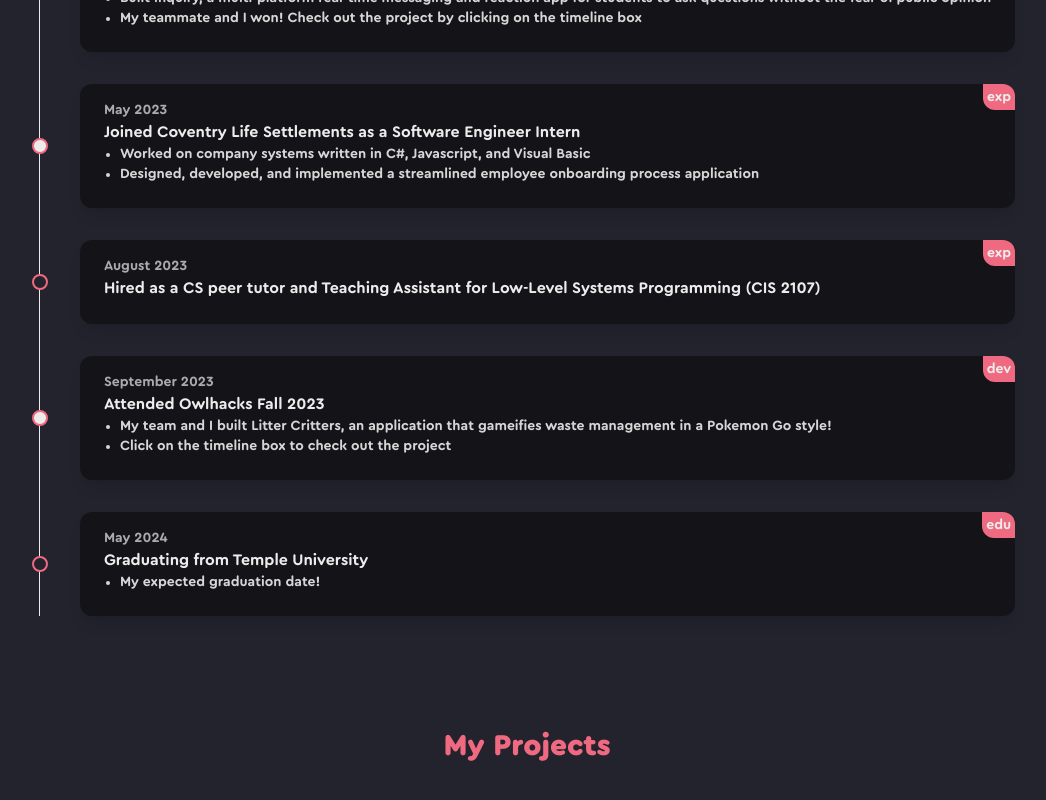
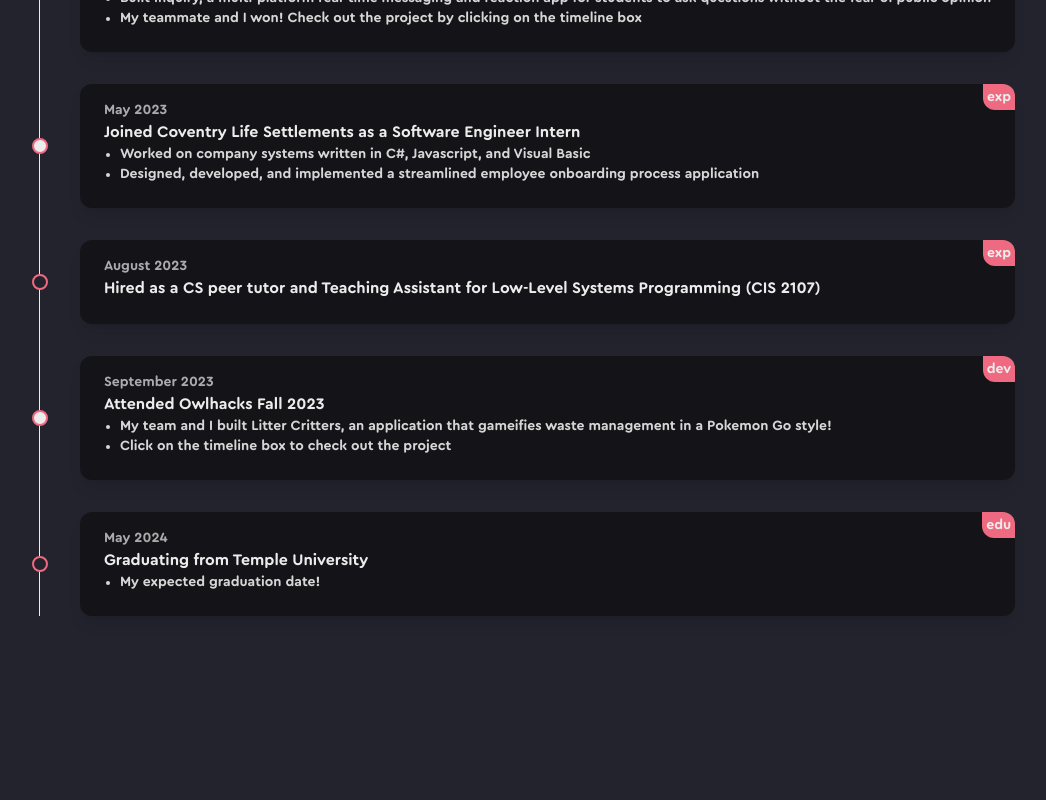
Before and after one commit to devinrankin/personal-site, a Next.js app: page / in a window 1280 px wide. Shown: the part 2807-3607 px from the top of the page, without its empty margins (153-1199 px from the left). After the commit the page ends 3551 px from the top, so only its background shows below. Built offline with nearby package versions, Linux system fonts and the light colour scheme.

Commit message:
Update page.tsx

```diff
--- a/app/page.tsx
+++ b/app/page.tsx
@@ -17,7 +17,6 @@ export default function Home() {
         <About></About>
         <Skills></Skills>
         <Timeline></Timeline>
-        <Projects></Projects>
       </main>
     </>
   );
```
